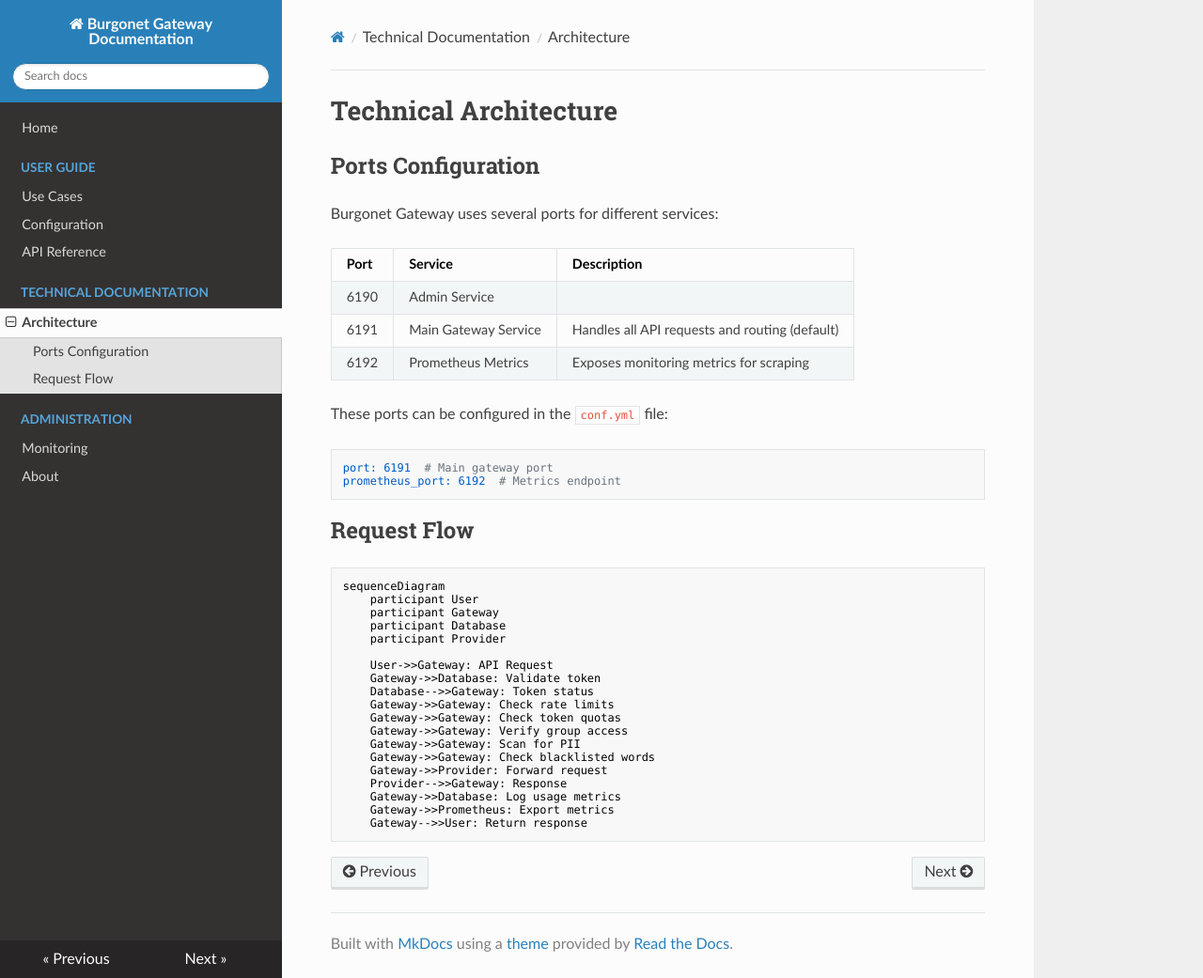
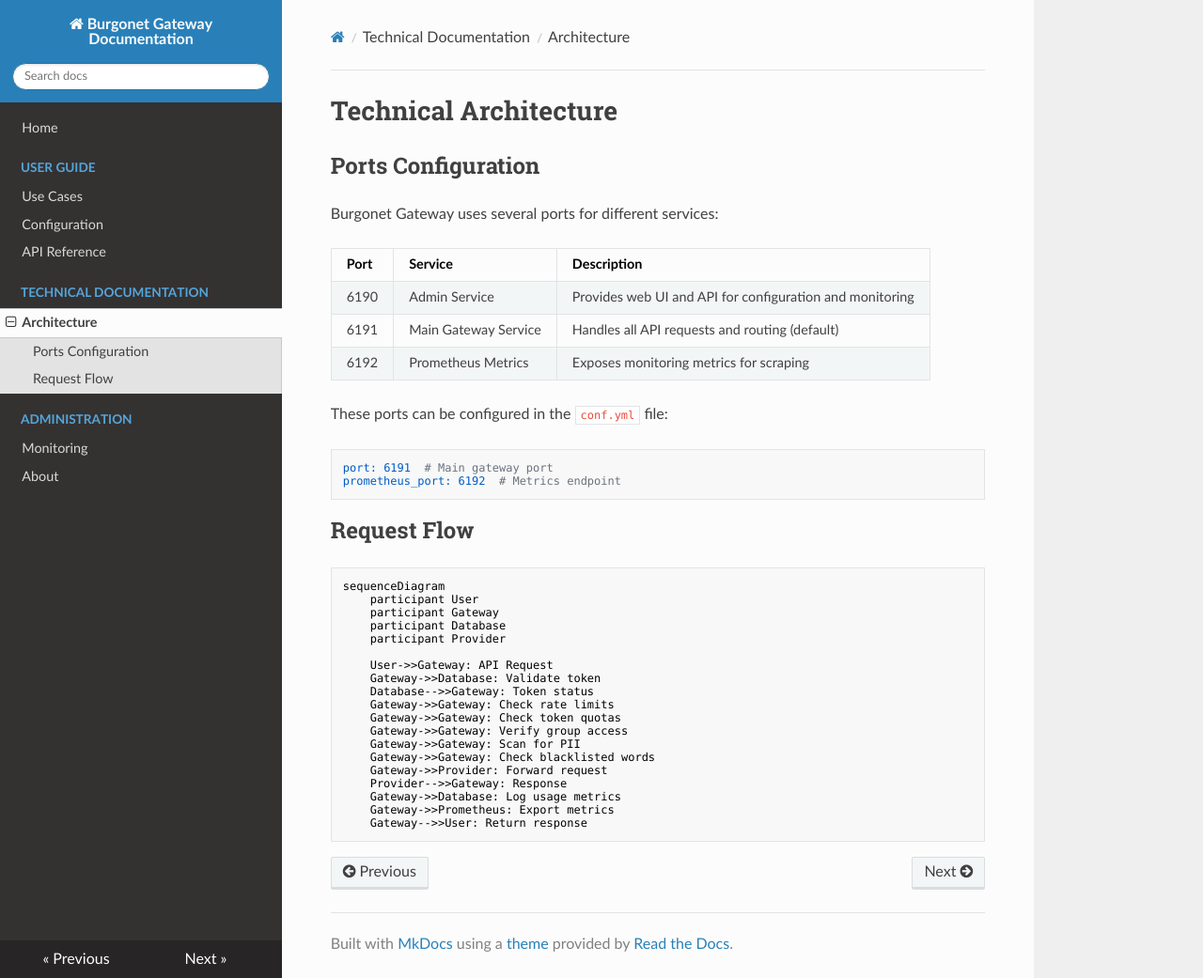
Before and after one commit to scampion/burgonet-gateway, an MkDocs documentation site: the page built from docs/technical.md, in a window 1280 px wide and 1041 px high. Shown: the whole window at 94% size. Built offline with MkDocs 1.6.1, drawn with Linux system fonts in a browser that asks for light colours; nearby versions of some CDN libraries.

Commit message:
docs: complete Admin Service description in technical.md

```diff
--- a/docs/technical.md
+++ b/docs/technical.md
@@ -7,7 +7,7 @@
 
 | Port | Service                | Description                                                                 |
 |------|------------------------|-----------------------------------------------------------------------------|
-| 6190 | Admin Service          |                              |
+| 6190 | Admin Service          | Provides web UI and API for configuration and monitoring |
 | 6191 | Main Gateway Service   | Handles all API requests and routing (default)                             |
 | 6192 | Prometheus Metrics     | Exposes monitoring metrics for scraping                                    |
 
```
